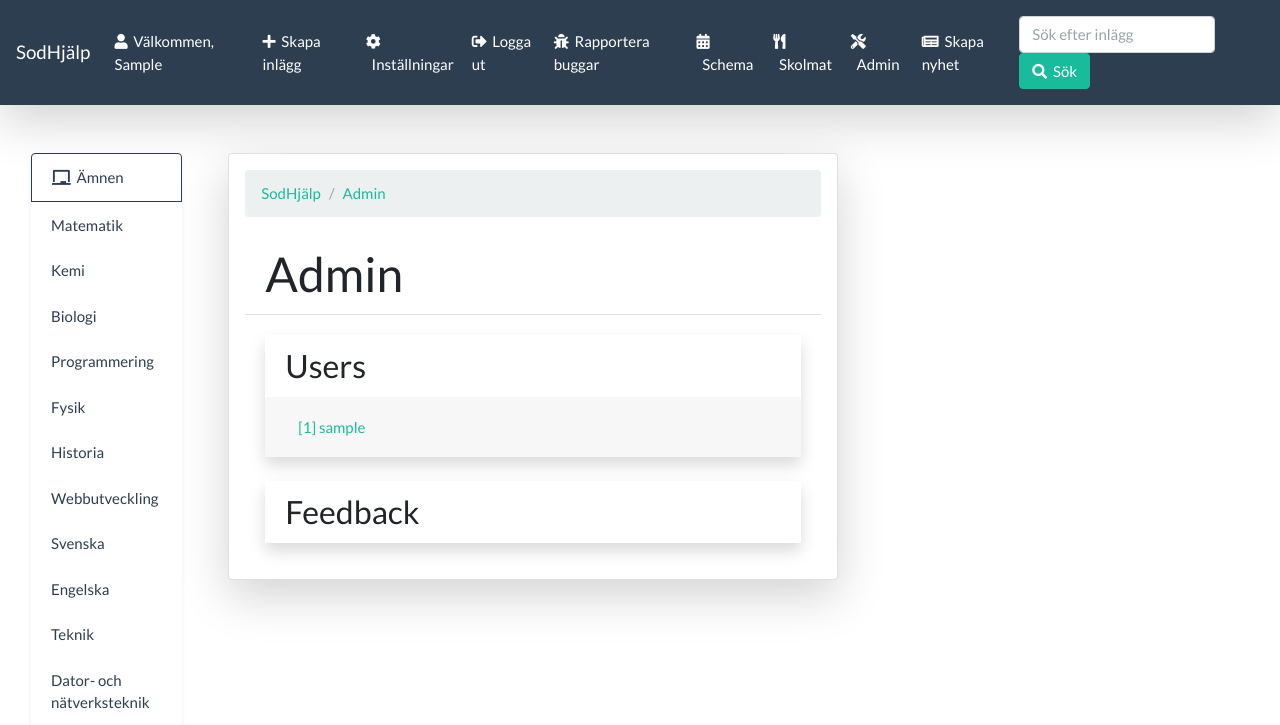
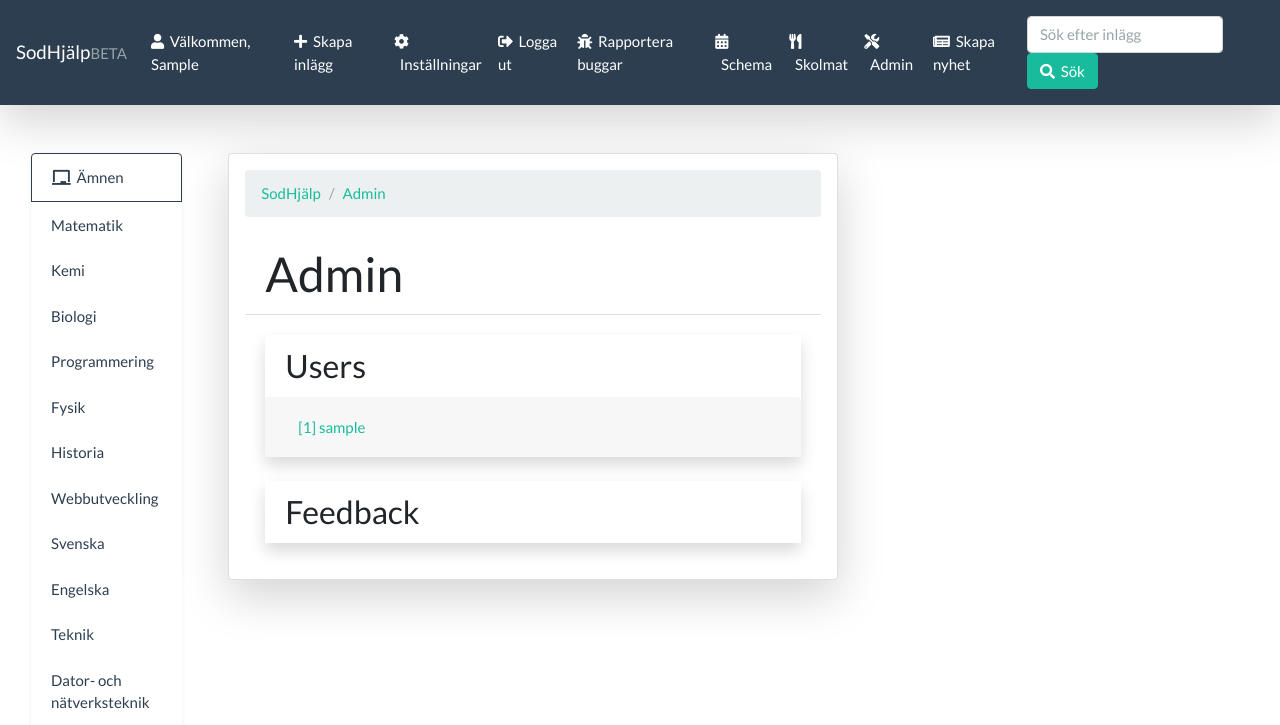
Before and after one commit to PierreLeFevre/sodhjalp, a Flask app: page /admin/beta/ in a window 1280 px wide. Shown: the top 725 px of the page. Run offline with Flask 2, Linux system fonts and the light colour scheme; the visitor is signed in with stand-in values (Sample User, id 1); data comes from the database, SQL or seed files in the repository; data that the repository does not hold is empty; some libraries are stand-ins or nearby versions.

Commit message:
added beta mark

```diff
--- a/flaskr/templates/base.html
+++ b/flaskr/templates/base.html
@@ -82,7 +82,7 @@ height="0" width="0" style="display:none;visibility:hidden"></iframe></noscript>
 <!-- End Google Tag Manager (noscript) -->
 
 <nav class="navbar navbar-expand-lg navbar-dark bg-primary shadow shadow-hover">
-  <a class="navbar-brand" href="/">SodHjälp</a>
+  <a class="navbar-brand" href="/">SodHjälp<small class="text-muted">BETA</small></a>
   <button class="navbar-toggler" type="button" data-toggle="collapse" data-target="#navbarSupportedContent" aria-controls="navbarSupportedContent" aria-expanded="false" aria-label="Toggle navigation">
     <span class="navbar-toggler-icon"></span>
   </button>
```
